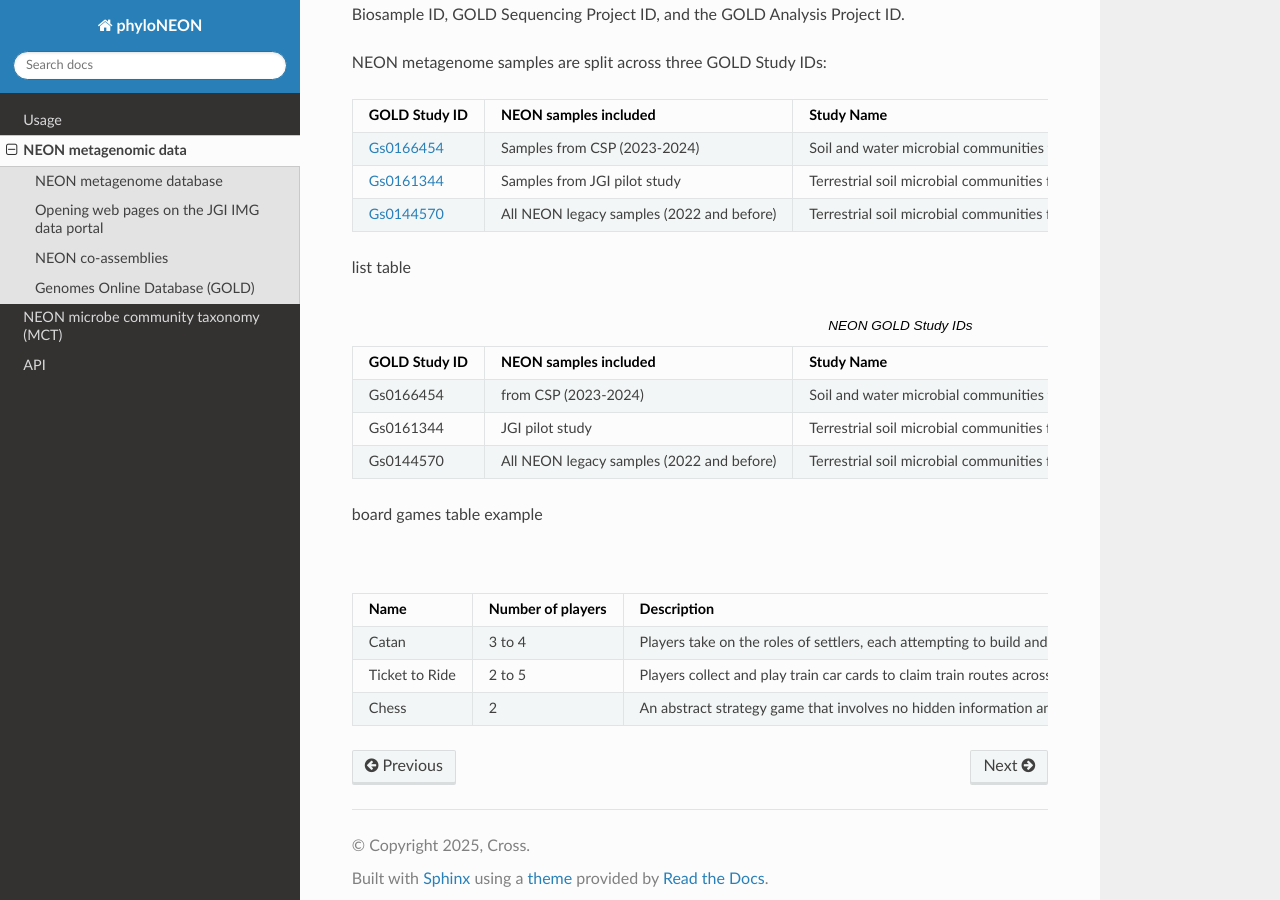
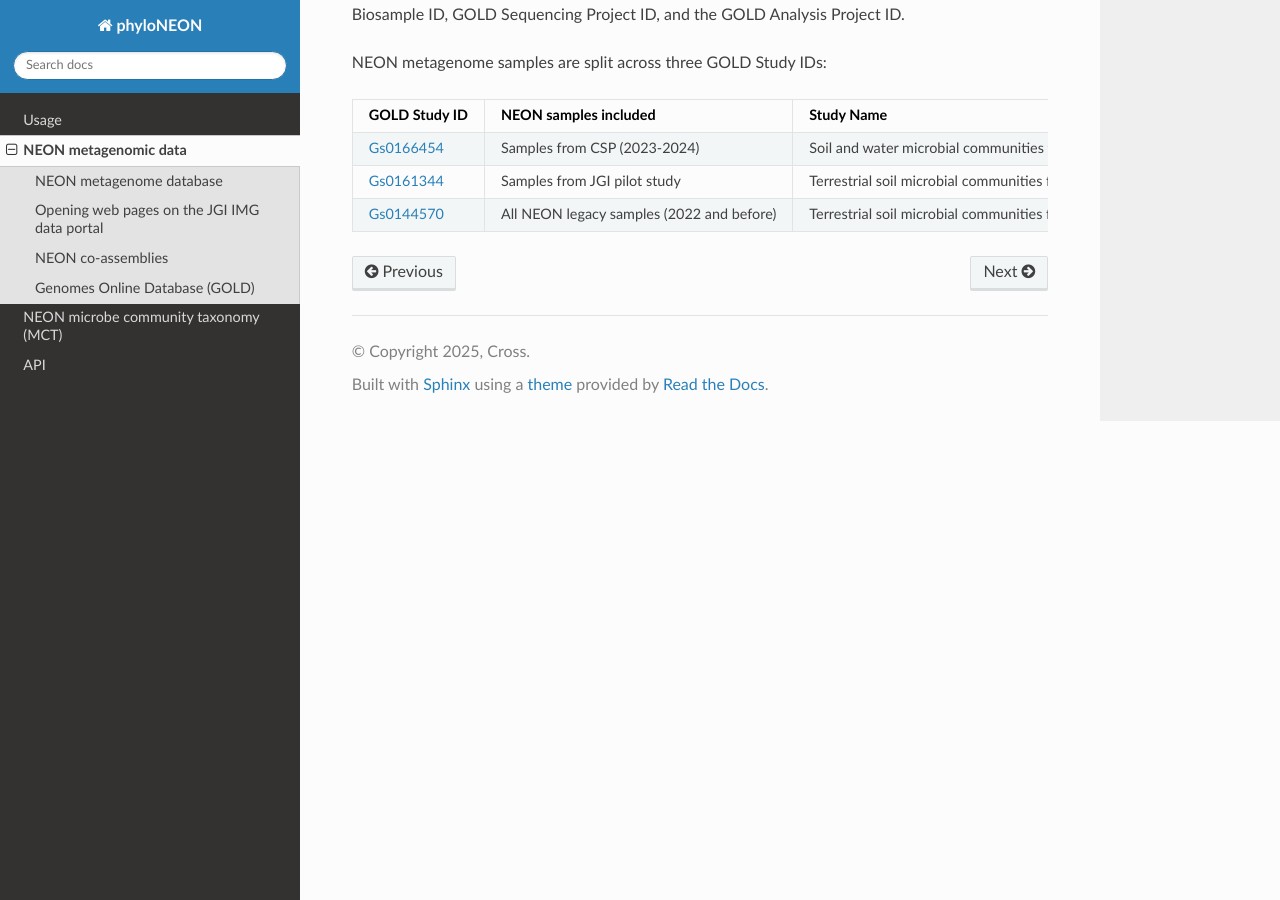
Before and after one commit to hughcross/phylo_rtd_tut, a Sphinx documentation site: the page built from docs/source/metagenomics.rst, in a window 1280 px wide and 900 px high, scrolled down 4021 px. Built offline with Sphinx 7.4.7 and the Read the Docs theme 3.1.0, drawn with Linux system fonts in a browser that asks for light colours.

Commit message:
removed list table

```diff
--- a/docs/source/metagenomics.rst
+++ b/docs/source/metagenomics.rst
@@ -157,50 +157,3 @@ NEON metagenome samples are split across three GOLD Study IDs:
 .. _Gs0161344: https://gold.jgi.doe.gov/study?id=Gs0161344
 
 .. _Gs0144570: https://gold.jgi.doe.gov/study?id=Gs0144570
-
-
-list table
-
-.. list-table:: NEON GOLD Study IDs
-    :widths: 20 20 60
-    :header-rows: 1
-
-    * - GOLD Study ID
-      - NEON samples included
-      - Study Name
-    * - Gs0166454
-      - from CSP (2023-2024)
-      - Soil and water microbial communities from various NEON Field Sites across the United States Samples
-    * - Gs0161344
-      - JGI pilot study
-      - Terrestrial soil microbial communities from various NEON sites located in USA and Puerto Rico
-    * - Gs0144570
-      - All NEON legacy samples (2022 and before)
-      - Terrestrial soil microbial communities from various locations - NEON
-
-board games table example
-
-.. list-table:: Board games
-  :widths: 20 15 65
-  :header-rows: 1
-
-  * - Name
-    - Number of players
-    - Description
-  * - Catan
-    - 3 to 4
-    - Players take on the roles of settlers, each attempting to build and
-      develop holdings while trading and acquiring resources. Players gain
-      victory points as their settlements grow and the first to reach a set
-      number of victory points, typically 10, wins.
-  * - Ticket to Ride
-    - 2 to 5
-    - Players collect and play train car cards to claim train routes across the
-      map. Points are earned based on the length of the claimed routes, whoever
-      completes the longest continuous railway, and whether the player can
-      connect distant cities which are determined by drawing ticket cards.
-  * - Chess
-    - 2
-    - An abstract strategy game that involves no hidden information and no
-      elements of chance. Today, chess is one of the world's most popular games
-      played by millions of people worldwide.
```
